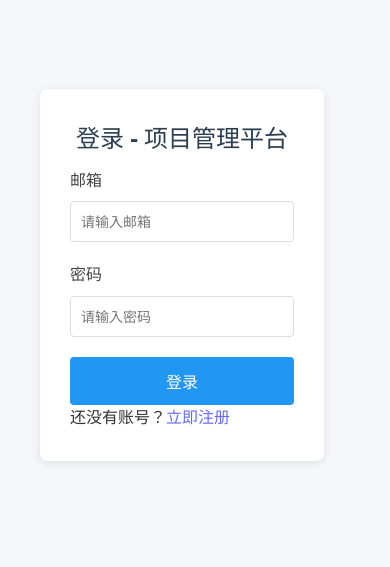
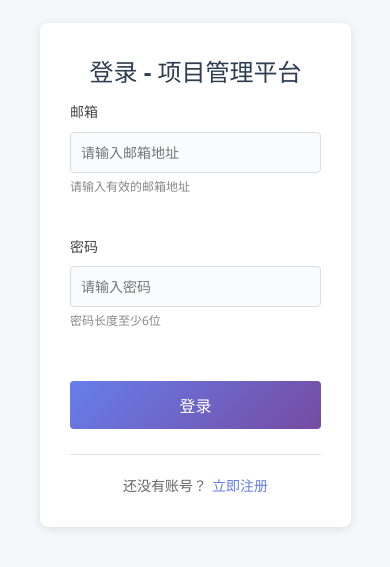
Before and after one commit to WuChonghe-1031/CS5351-Project-frontend, a React (Vite) app: page /login in a window 390 px wide. Shown: the part 167-734 px from the top of the page. Built offline with nearby package versions, Linux system fonts and the light colour scheme; no server answers.

Commit message:
优化登录页样式

```diff
--- a/package.json
+++ b/package.json
@@ -11,7 +11,7 @@
   },
   "dependencies": {
     "antd": "^5.28.1",
-    "axios": "^1.13.1",
+    "axios": "^1.13.2",
     "react": "^19.1.1",
     "react-dom": "^19.1.1",
     "react-router-dom": "^7.9.5"
--- a/src/pages/Login.jsx
+++ b/src/pages/Login.jsx
@@ -1,6 +1,7 @@
 import { useState, useEffect } from 'react';
 import { Link, useNavigate } from 'react-router-dom';
 import { loginUser } from '../services/authService';
+import '../styles/Login.css'; // 引入样式文件
 
 const Login = () => {
   const [formData, setFormData] = useState({
@@ -33,7 +34,7 @@ const Login = () => {
 
     try {
       setLoading(true);
-      await loginUser(formData); // 调用登录 API 并存储 Token
+      await loginUser(formData);
       navigate('/projects');
     } catch (err) {
       setError(err.message);
@@ -58,11 +59,13 @@ const Login = () => {
               name="email"
               value={formData.email}
               onChange={handleChange}
-              placeholder="请输入邮箱"
+              placeholder="请输入邮箱地址"
               disabled={loading}
               autoComplete="email"
               required
+              className={error && !formData.email ? 'error' : ''}
             />
+            <div className="form-helper">请输入有效的邮箱地址</div>
           </div>
 
           <div className="form-group">
@@ -77,7 +80,9 @@ const Login = () => {
               disabled={loading}
               autoComplete="current-password"
               required
+              className={error && !formData.password ? 'error' : ''}
             />
+            <div className="form-helper">密码长度至少6位</div>
           </div>
 
           <button
@@ -85,7 +90,14 @@ const Login = () => {
             className="submit-btn"
             disabled={loading}
           >
-            {loading ? '登录中...' : '登录'}
+            {loading ? (
+              <>
+                <span className="loading-spinner"></span>
+                登录中...
+              </>
+            ) : (
+              '登录'
+            )}
           </button>
         </form>
 
--- a/src/services/authService.js
+++ b/src/services/authService.js
@@ -8,8 +8,10 @@ import api from './api';
 export const loginUser = async (credentials) => {
   try {
     const response = await api.post('/api/auth/login', credentials);
+    // const response = { data: { data: { token: "test-token" } } }; // Mock response for testing
     // 从后端响应的 data 中提取 Token（需与后端实际字段匹配）
     const token = response.data?.data?.token;
+    // const token = "test-token";
     if (!token) {
       throw new Error('登录失败：未获取到授权令牌');
     }
--- a/src/services/taskService.js
+++ b/src/services/taskService.js
@@ -1,4 +1,4 @@
-import axios from 'axios';
+import api from "./api";
 
 // 后端API基础地址（可通过环境变量配置）
 const API_BASE_URL = import.meta.env.VITE_API_BASE_URL || 'http://localhost:8080';
@@ -9,7 +9,7 @@ const API_BASE_URL = import.meta.env.VITE_API_BASE_URL || 'http://localhost:8080
  * @returns {Promise}
  */
 export const getProjectTasks = (projectId) => {
-  return axios.get(`${API_BASE_URL}/api/projects/${projectId}/tasks`);
+  return api.get(`/api/projects/${projectId}/tasks`);
 };
 
 /**
@@ -17,7 +17,7 @@ export const getProjectTasks = (projectId) => {
  * @returns {Promise}
  */
 export const getAssignedTasks = () => {
-  return axios.get(`${API_BASE_URL}/api/tasks/assigned-to-me`);
+  return api.get(`/api/tasks/assigned-to-me`);
 };
 
 /**
@@ -28,7 +28,7 @@ export const getAssignedTasks = () => {
  * @returns {Promise}
  */
 export const updateTask = (projectId, taskId, data) => {
-  return axios.patch(`${API_BASE_URL}/api/projects/${projectId}/tasks/${taskId}`, data);
+  return api.patch(`/api/projects/${projectId}/tasks/${taskId}`, data);
 };
 
 /**
@@ -38,7 +38,7 @@ export const updateTask = (projectId, taskId, data) => {
  * @returns {Promise}
  */
 export const createTask = (projectId, data) => {
-  return axios.post(`${API_BASE_URL}/api/projects/${projectId}/tasks`, data);
+  return api.post(`/api/projects/${projectId}/tasks`, data);
 };
 
 /**
@@ -49,5 +49,5 @@ export const createTask = (projectId, data) => {
  * @returns {Promise}
  */
 export const replaceTask = (projectId, taskId, data) => {
-  return axios.put(`${API_BASE_URL}/api/projects/${projectId}/tasks/${taskId}`, data);
+  return api.put(`/api/projects/${projectId}/tasks/${taskId}`, data);
 };
--- /dev/null
+++ b/src/styles/Login.css
@@ -0,0 +1,169 @@
+/* Login.css - Web端优化样式 */
+.auth-container {
+  min-width: 90vw;
+  min-height: 90vh;
+  display: flex;
+  align-items: center;
+  justify-content: center;
+  /* background: linear-gradient(135deg, #667eea 0%, #764ba2 100%); */
+  /* padding: 20px; */
+}
+
+.auth-card {
+  background: white;
+  border-radius: 12px;
+  box-shadow: 0 10px 30px rgba(0, 0, 0, 0.15);
+  padding: 40px;
+  width: 100%;
+  max-width: 620px;
+  transition: all 0.3s ease;
+}
+
+.auth-card:hover {
+  box-shadow: 0 15px 40px rgba(0, 0, 0, 0.2);
+  transform: translateY(-2px);
+}
+
+.auth-card h2 {
+  text-align: center;
+  margin-bottom: 30px;
+  color: #333;
+  font-size: 28px;
+  font-weight: 600;
+}
+
+.auth-form {
+  display: flex;
+  flex-direction: column;
+  gap: 20px;
+}
+
+.form-group {
+  display: flex;
+  flex-direction: column;
+}
+
+.form-group label {
+  margin-bottom: 8px;
+  font-weight: 500;
+  color: #555;
+  font-size: 14px;
+}
+
+.form-group input {
+  padding: 12px 16px;
+  border: 2px solid #e1e5e9;
+  border-radius: 8px;
+  font-size: 16px;
+  transition: all 0.3s ease;
+  background-color: #fafbfc;
+}
+
+.form-group input:focus {
+  outline: none;
+  border-color: #667eea;
+  background-color: white;
+  box-shadow: 0 0 0 3px rgba(102, 126, 234, 0.1);
+}
+
+.form-group input:disabled {
+  background-color: #f8f9fa;
+  cursor: not-allowed;
+  opacity: 0.7;
+}
+
+.submit-btn {
+  padding: 14px 20px;
+  background: linear-gradient(135deg, #667eea 0%, #764ba2 100%);
+  color: white;
+  border: none;
+  border-radius: 8px;
+  font-size: 16px;
+  font-weight: 600;
+  cursor: pointer;
+  transition: all 0.3s ease;
+  margin-top: 10px;
+}
+
+.submit-btn:hover:not(:disabled) {
+  transform: translateY(-1px);
+  box-shadow: 0 5px 15px rgba(102, 126, 234, 0.4);
+}
+
+.submit-btn:disabled {
+  opacity: 0.6;
+  cursor: not-allowed;
+  transform: none;
+}
+
+.error-message {
+  background-color: #fee;
+  border: 1px solid #fcc;
+  color: #c33;
+  padding: 12px 16px;
+  border-radius: 8px;
+  margin-bottom: 20px;
+  font-size: 14px;
+  text-align: center;
+}
+
+.auth-switch {
+  text-align: center;
+  margin-top: 25px;
+  padding-top: 20px;
+  border-top: 1px solid #e1e5e9;
+  color: #666;
+  font-size: 14px;
+}
+
+.auth-switch a {
+  color: #667eea;
+  text-decoration: none;
+  font-weight: 500;
+  margin-left: 5px;
+  transition: color 0.3s ease;
+}
+
+.auth-switch a:hover {
+  color: #764ba2;
+  text-decoration: underline;
+}
+
+/* 响应式设计 */
+@media (max-width: 480px) {
+  .auth-container {
+    padding: 15px;
+  }
+
+  .auth-card {
+    padding: 30px 25px;
+  }
+
+  .auth-card h2 {
+    font-size: 24px;
+  }
+}
+
+/* 加载状态动画 */
+@keyframes pulse {
+  0% { opacity: 1; }
+  50% { opacity: 0.7; }
+  100% { opacity: 1; }
+}
+
+.submit-btn:disabled {
+  animation: pulse 1.5s ease-in-out infinite;
+}
+
+/* 输入框错误状态 */
+.form-group input.error {
+  border-color: #e74c3c;
+  background-color: #fdf2f2;
+}
+
+/* 辅助文本 */
+.form-helper {
+  font-size: 12px;
+  color: #888;
+  margin-top: 4px;
+}
```
Also changed, not shown: 1 other file (tests, documents, lock files or other folders).
